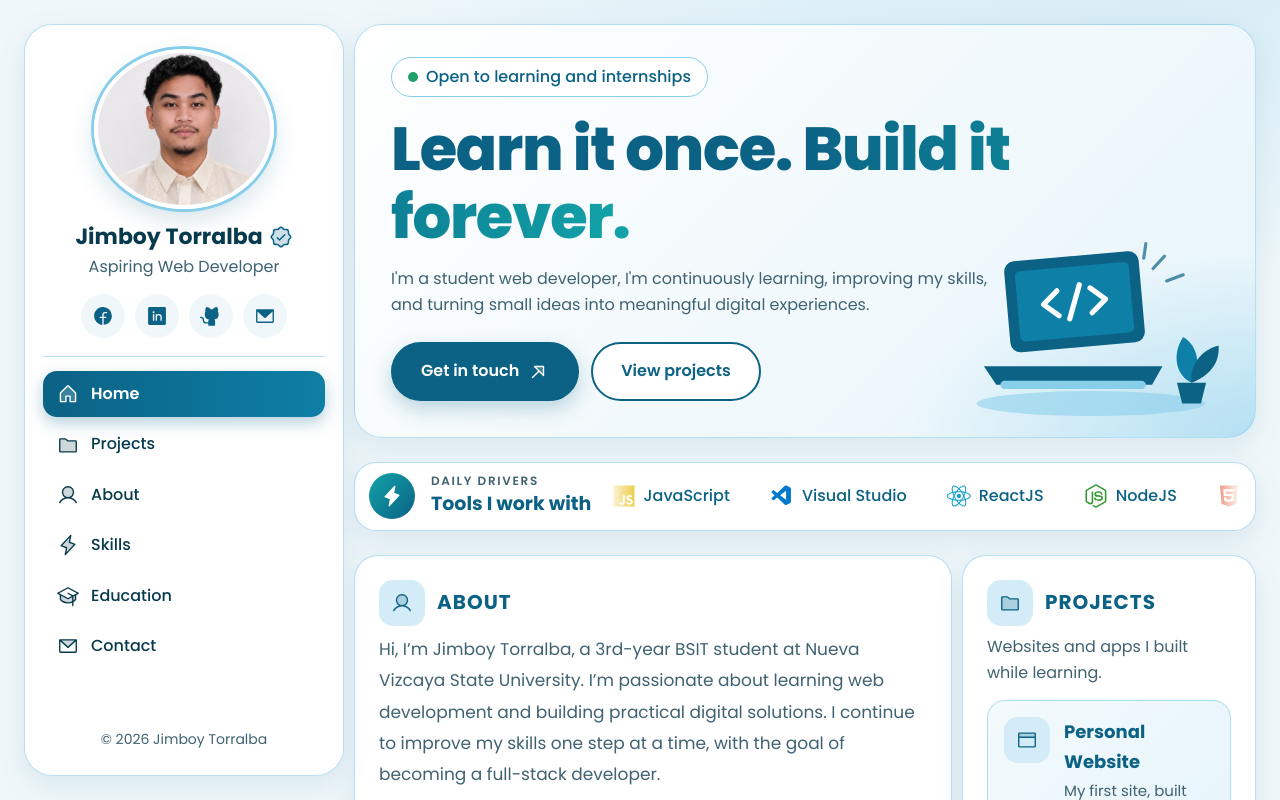
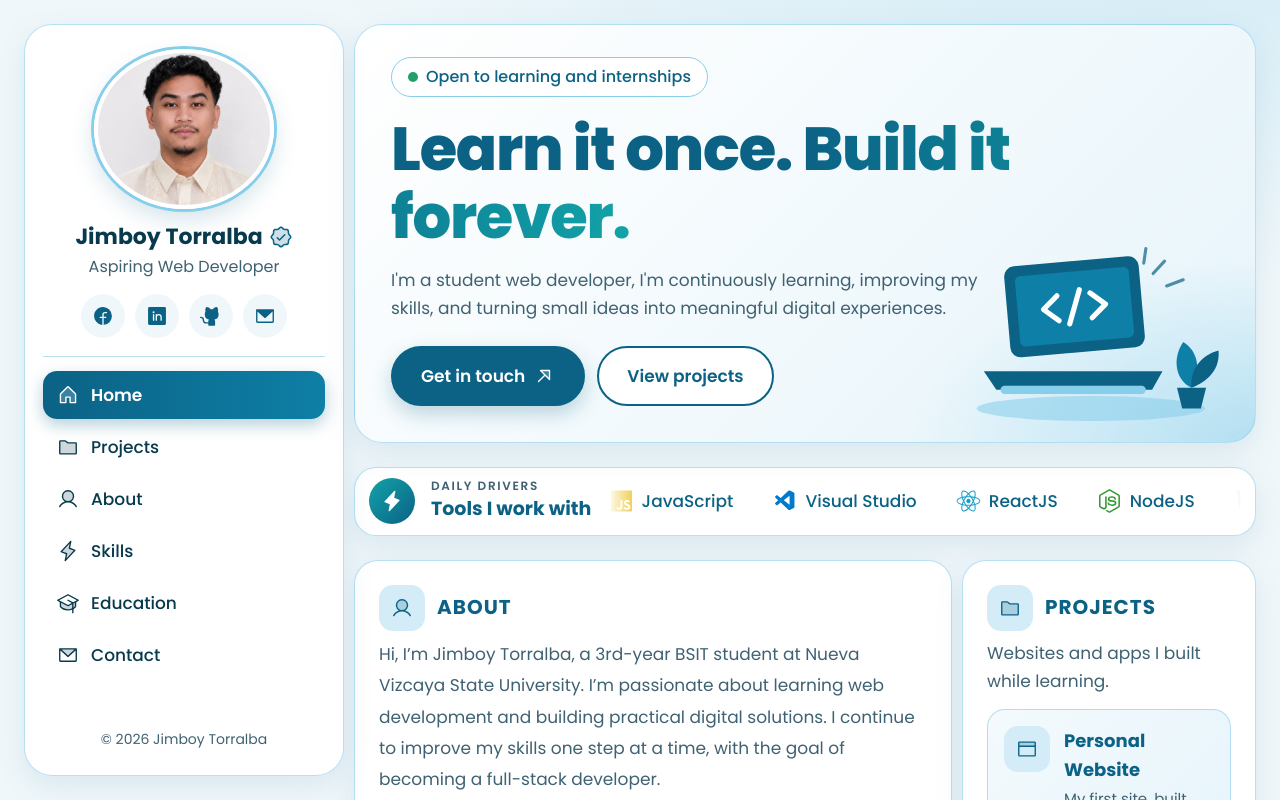
Before and after one commit to jimby-bot/Myportfolio, a React (Vite) app: page / in a window 1280 px wide. Shown: the top 800 px of the page. Built offline with nearby package versions, Linux system fonts and the light colour scheme.

Commit message:
Increase body font size from 16px to 17px

```diff
--- a/src/index.css
+++ b/src/index.css
@@ -14,7 +14,7 @@ html { scroll-behavior: smooth; }
 body {
   margin: 0;
   font-family: 'Poppins', system-ui, sans-serif;
-  font-size: 16px;
+  font-size: 17px;
   line-height: 1.65;
   color: var(--text);
   background: radial-gradient(900px 500px at 90% -10%, #87ceeb66, transparent), var(--bg);
```
